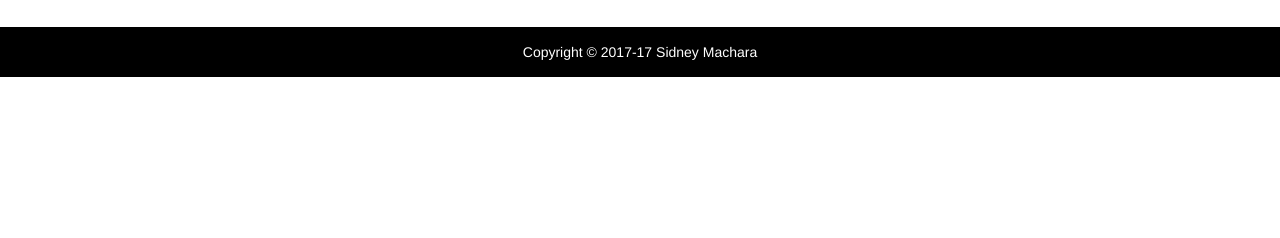
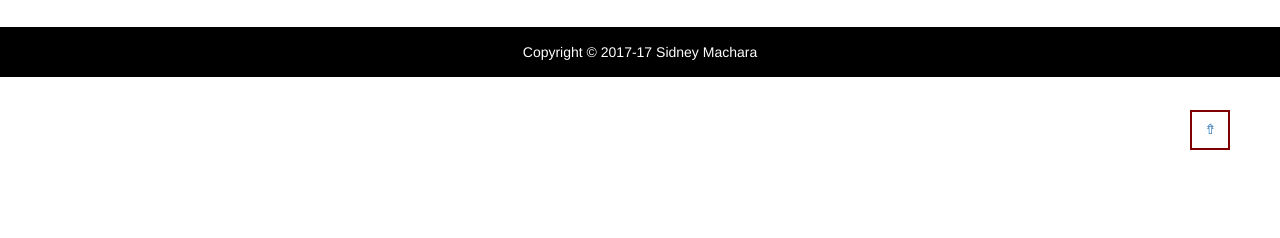
Before and after one commit to SidneyMachara/overlord, a PHP site: page / in a window 1280 px wide. Shown: the part 562-800 px from the top of the page. Run offline with PHP 8.4, Linux system fonts and the light colour scheme; the visitor is signed in with stand-in values (Sample User, id 1); tables that the repository leaves empty or names only in its code hold one stand-in row (values such as "Sample post"); a stand-in replaces the project's code that opens the database connection; some libraries are stand-ins or nearby versions.

Commit message:
still working

```diff
--- a/css/myStyle.css
+++ b/css/myStyle.css
@@ -89,6 +89,28 @@ padding-left: 4px;
   background-color: maroon;
   color: #fff;
 }
+
+.backToTop{
+  border: 2px solid maroon;
+  position: fixed;
+  top:84vh;
+  left:93vw;
+  padding: 7px 7px;
+  width: 40px;
+  height: 40px;
+  background-color:#fff;
+
+
+}
+
+.backToTop:hover{
+  border: 2px solid black;
+  width: 45px;
+  height: 45px;
+  background-color: pink;
+
+
+}
 /*end home page*/
 
 /*for login page*/
--- a/index.php
+++ b/index.php
@@ -25,7 +25,7 @@ $result1 = mysqli_query($conn,$sql1);
    while($row = mysqli_fetch_assoc($k)) {
      ?>
 
-     <a href="<?php echo $row['sitelink']; ?>">
+     <a href="<?php echo $row['sitelink']; ?> " target='_blank'>
        <div class="link-box">
          <!-- delete button -->
          <form class="" action="delete.php?deleteME='<?php echo $row['id'];?>' " method="post">
@@ -170,6 +170,11 @@ include 'search.php';
 
     </div>
 
+    <div>
+        <a href="#"  class="backToTop" ><center>&#8686; </center></a>
+
+    </div>
+
 
     <?php include 'includes/footer.php'; ?>
 
```
